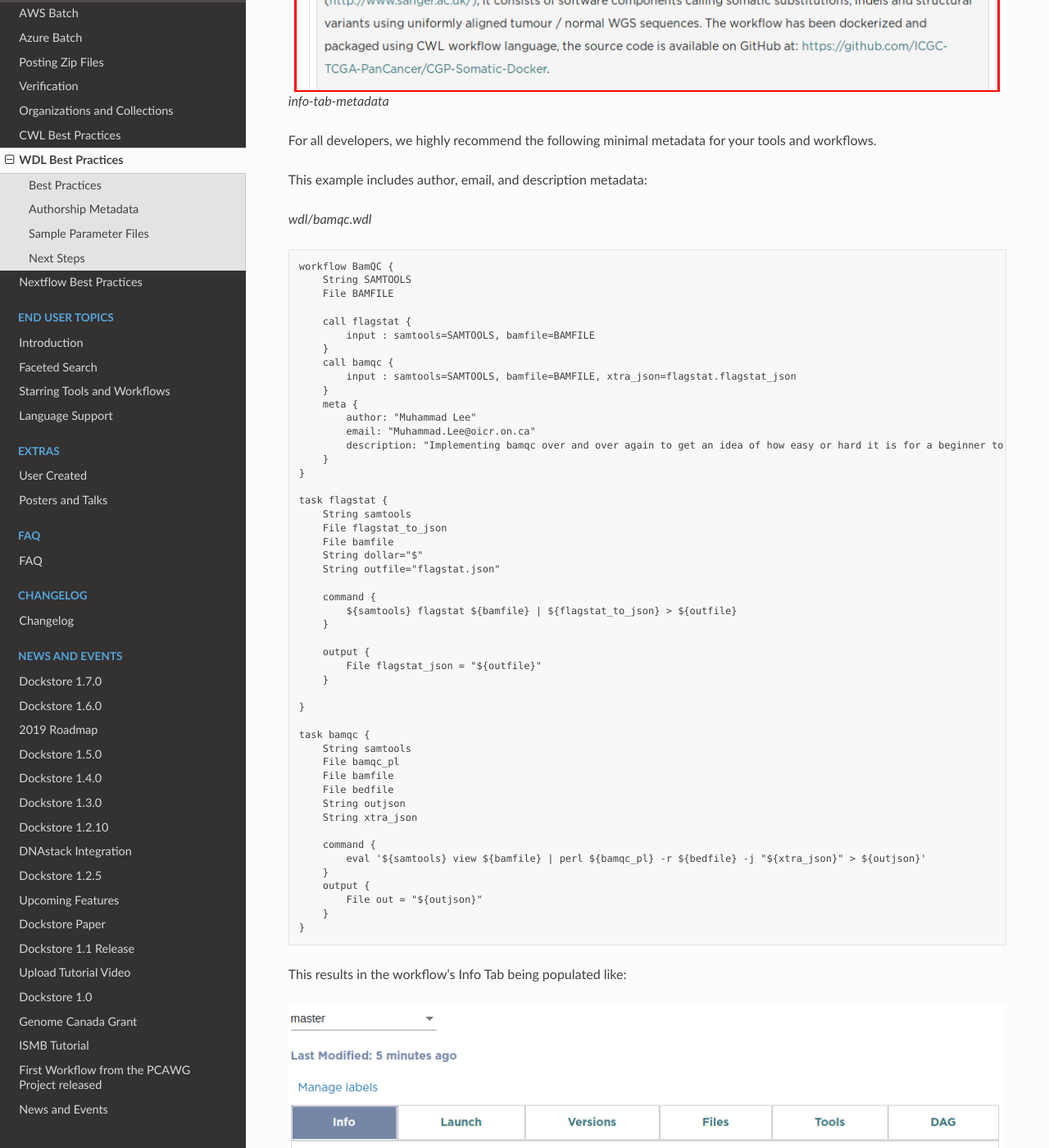
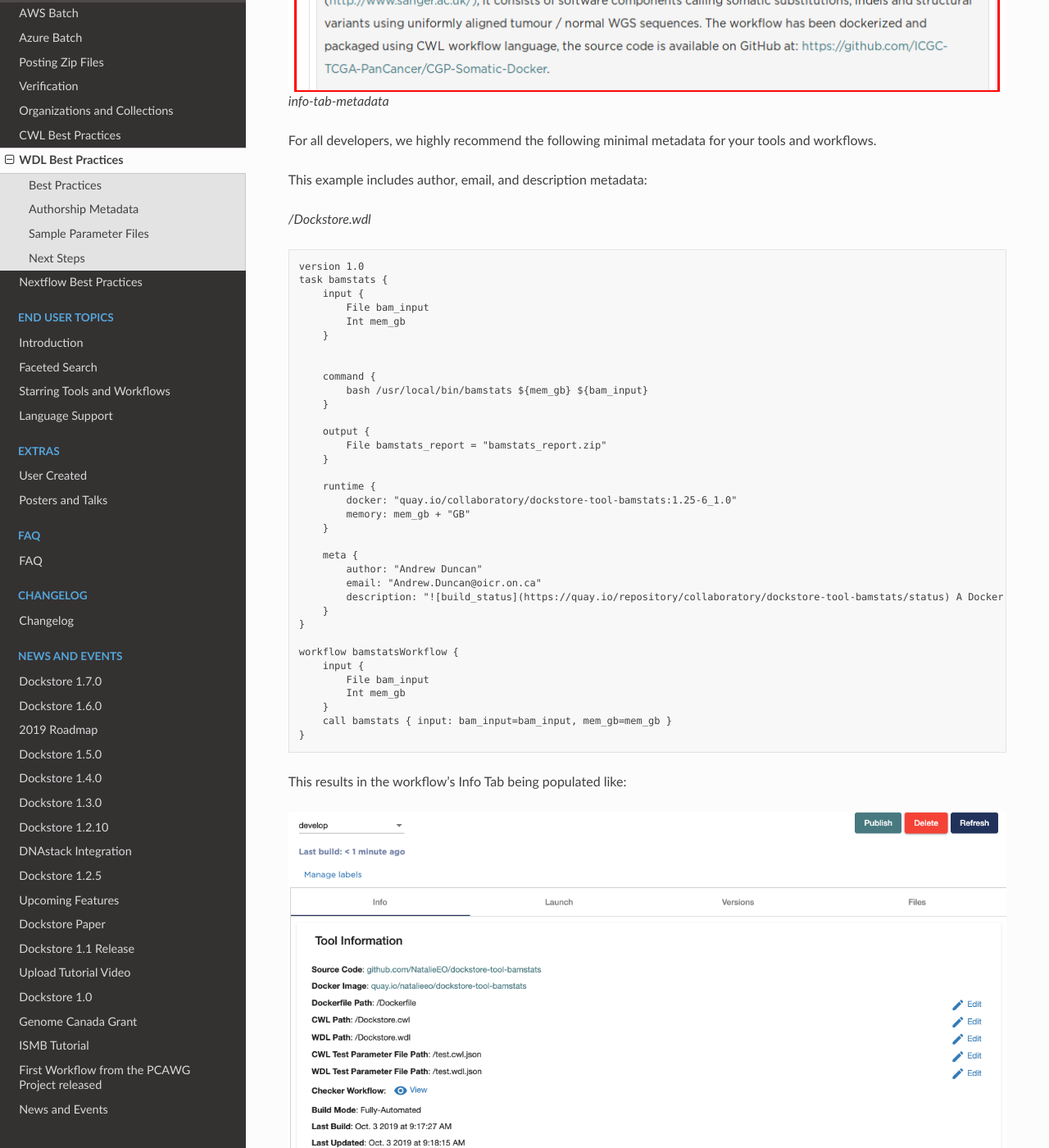
Before and after one commit to dockstore/dockstore-documentation, a Sphinx documentation site: the page built from docs/advanced-topics/best-practices/wdl-best-practices.rst, in a window 1280 px wide and 1400 px high, scrolled down 1832 px. Shown: the whole window at 82% size. Built offline with Sphinx 7.4.7 and the Read the Docs theme 2.0.0, drawn with Linux system fonts in a browser that asks for light colours; some of the changed text lies outside the part shown.

Commit message:
update wdl best practices to use same example from getting started tutorial

```diff
--- a/docs/advanced-topics/best-practices/wdl-best-practices.rst
+++ b/docs/advanced-topics/best-practices/wdl-best-practices.rst
@@ -1,9 +1,14 @@
 WDL Best Practices
 ==================
 
-.. include:: best-practices-intro.rst
+Best Practices
+--------------
 
-.. _bp-wdl-metadata:
+Following are some best practices for creating tools. Our intention is
+that this document will evolve as descriptor languages evolve so feel
+free to provide suggestions and/or improvements.
+
+In this tutorial, we will be using the same example from our getting started with WDL tutorial, `dockstore-tool-bamstats <https://github.com/CancerCollaboratory/dockstore-tool-bamstats/blob/develop/Dockstore.wdl>`__.
 
 Authorship Metadata
 -------------------
@@ -12,58 +17,44 @@ Authorship Metadata
 
 This example includes author, email, and description metadata:
 
-*wdl/bamqc.wdl*
+*/Dockstore.wdl*
 
 ::
 
-    workflow BamQC {
-        String SAMTOOLS
-        File BAMFILE
+    version 1.0
+    task bamstats {
+        input {
+            File bam_input
+            Int mem_gb
+        }
 
-        call flagstat {
-            input : samtools=SAMTOOLS, bamfile=BAMFILE
+
+        command {
+            bash /usr/local/bin/bamstats ${mem_gb} ${bam_input}
         }
-        call bamqc {
-            input : samtools=SAMTOOLS, bamfile=BAMFILE, xtra_json=flagstat.flagstat_json
+
+        output {
+            File bamstats_report = "bamstats_report.zip"
         }
+
+        runtime {
+            docker: "quay.io/collaboratory/dockstore-tool-bamstats:1.25-6_1.0"
+            memory: mem_gb + "GB"
+        }
+
         meta {
-            author: "Muhammad Lee"
-            email: "Muhammad.Lee@oicr.on.ca"
-            description: "Implementing bamqc over and over again to get an idea of how easy or hard it is for a beginner to implement a basic workflow in different workflow systems."
+            author: "Andrew Duncan"
+            email: "Andrew.Duncan@oicr.on.ca"
+            description: "![build_status](https://quay.io/repository/collaboratory/dockstore-tool-bamstats/status) A Docker container for the BAMStats command. See the [BAMStats](http://bamstats.sourceforge.net/) website for more information."
         }
     }
 
-    task flagstat {
-        String samtools
-        File flagstat_to_json
-        File bamfile
-        String dollar="$"
-        String outfile="flagstat.json"
-
-        command {
-            ${samtools} flagstat ${bamfile} | ${flagstat_to_json} > ${outfile}
+    workflow bamstatsWorkflow {
+        input {
+            File bam_input
+            Int mem_gb
         }
-
-        output {
-            File flagstat_json = "${outfile}"
-        }
-
-    }
-
-    task bamqc {
-        String samtools
-        File bamqc_pl
-        File bamfile
-        File bedfile
-        String outjson
-        String xtra_json
-
-        command {
-            eval '${samtools} view ${bamfile} | perl ${bamqc_pl} -r ${bedfile} -j "${xtra_json}" > ${outjson}'
-        }
-        output {
-            File out = "${outjson}"
-        }
+        call bamstats { input: bam_input=bam_input, mem_gb=mem_gb }
     }
 
 This results in the workflow's Info Tab being populated like:
@@ -75,17 +66,13 @@ This results in the workflow's Info Tab being populated like:
 
 .. include:: sample-parameter-files-intro.rst
 
-*local\_bamqc\_inputs.json*
+*test.wdl.json*
 
 ::
 
     {
-      "BamQC.flagstat.flagstat_to_json":"flagstat2json.sh",
-      "BamQC.bamqc.bamqc_pl": "bamqc/bamqc.pl",
-      "BamQC.BAMFILE": "bamqc/t/test/neat_5x_EX_hg19_chr21.bam",
-      "BamQC.bamqc.bedfile": "bamqc/t/test/SureSelect_All_Exon_V4_Covered_Sorted_chr21.bed",
-      "BamQC.bamqc.outjson": "bamqc/t/test/neat_5x_EX_hg19_chr21.json",
-      "BamQC.SAMTOOLS": "samtools"
+      "bamstatsWorkflow.bam_input": "NA12878.chrom20.ILLUMINA.bwa.CEU.low_coverage.20121211.bam",
+      "bamstatsWorkflow.mem_gb": "4"
     }
 
 Now invoke ``dockstore`` with the workflow wrapper and the input object
@@ -93,11 +80,12 @@ on the command line and ensure that it succeeds:
 
 ::
 
-    $ dockstore workflow launch --local-entry wdl/bamqc.wdl --json wdl/local_bamqc_inputs.json
+    $ dockstore workflow launch --local-entry wdl/bamqc.wdl --json test.wdl.json
 
     ...
     Calling out to Cromwell to run your workflow
-    java -jar /home/gluu/.dockstore/libraries/cromwell-29.jar run /home/gluu/one-workflow-many-ways/wdl/bamqc.wdl --inputs /tmp/foo7808763695019000464json
+    Executing: java -jar /Users/natalieperez/.dockstore/libraries/cromwell-44.jar run /Users/natalieperez/Projects/dockstore-tool-bamstats/Dockstore.wdl --inputs /var/folders/xq/7_kn047j4sb41bfb2_3nng4m0000gq/T/foo15775077532364354801json
+    ...
     Cromwell exit code: 0
     Cromwell stdout:
     ...
--- a/docs/getting-started/getting-started-with-wdl.rst
+++ b/docs/getting-started/getting-started-with-wdl.rst
@@ -63,6 +63,8 @@ Again, we provide an example from the
 repository:
 
 ::
+
+    version 1.0
 
     task bamstats {
         input {
```
Also changed, not shown: other parts of docs/getting-started/getting-started-with-wdl.rst (+0 -2 lines), docs/assets/images/docs/best_practices/wdl-info-tab-metadata.png.
